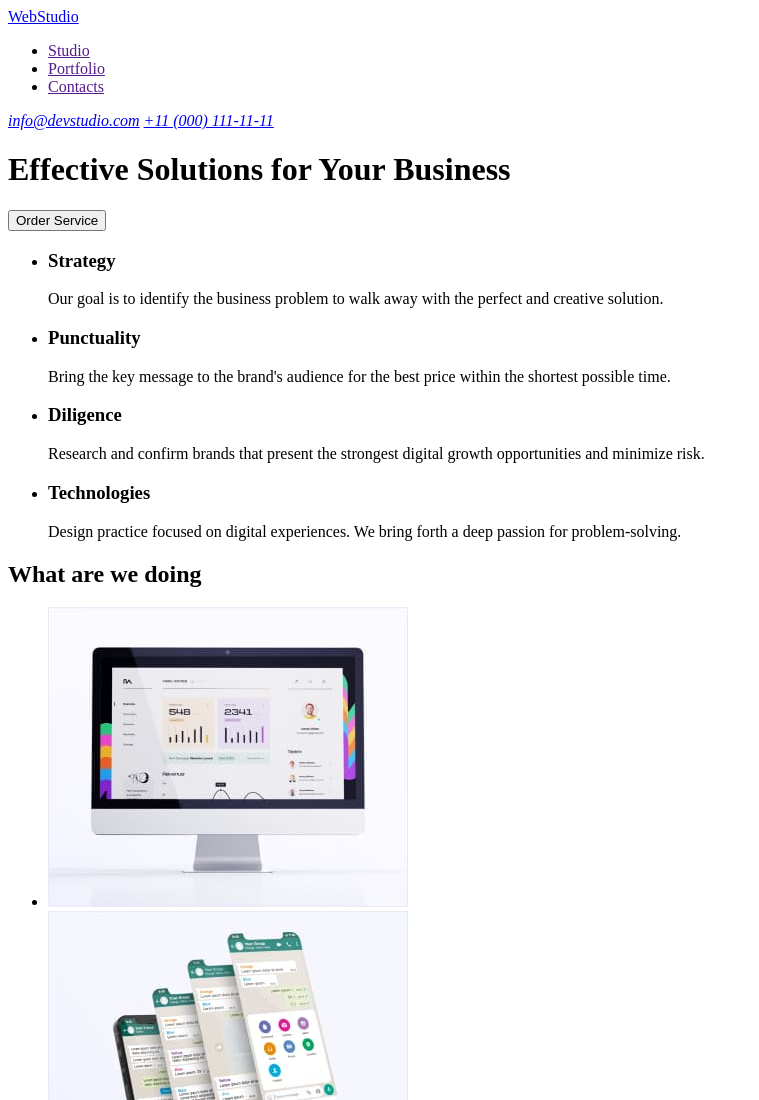
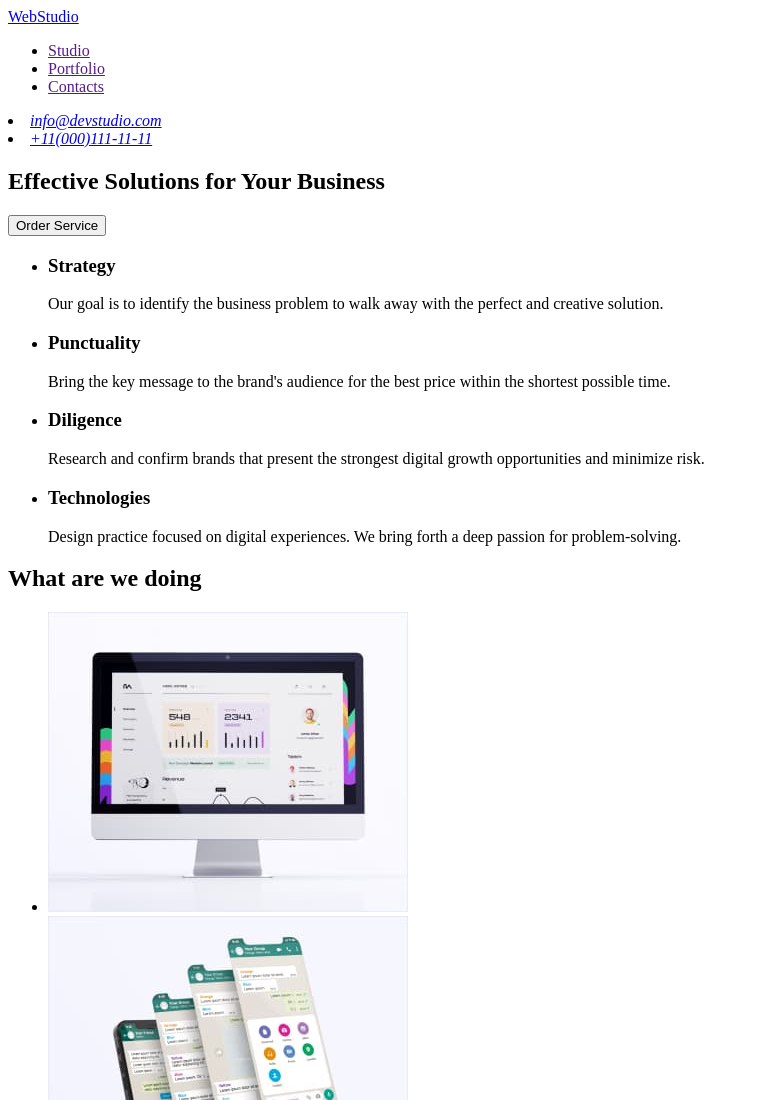
Before and after one commit to IrynaSymon/goit-markup-hw-01, a plain HTML site: page index.html in a window 1280 px wide. Shown: the top 1100 px of the page, without its empty margins (0-759 px from the left). Drawn offline with Linux system fonts and the light colour scheme.

Commit message:
Update index.html

```diff
--- a/index.html
+++ b/index.html
@@ -4,7 +4,7 @@
     <meta charset="UTF-8" />
     <meta http-equiv="X-UA-Compatible" content="IE=edge" />
     <meta name="viewport" content="width=device-width, initial-scale=1.0" />
-    <title>Effective_Solutions_for_Your_Business</title>
+    <title>WebStudio</title>
   </head>
   <body>
     <header>
@@ -17,15 +17,17 @@
         </ul>
       </nav>
       <address>
-        <a href="mailto:info@devstudio.com">info@devstudio.com</a>
-        <a href="tel:+110001111111">+11 (000) 111-11-11</a>
+        <ul></ul>
+       <li><a href="mailto:info@devstudio.com">info@devstudio.com</a></li>
+        <li><a href="tel:+110001111111">+11(000)111-11-11</a></li>
+        </ul>
       </address>
     </header>
     <main>
-      <div>
+    <section>
         <h1>Effective Solutions for Your Business</h1>
         <button type="button">Order Service</button>
-      </div>
+    </section>
       <section>
         <ul>
           <li>
```
